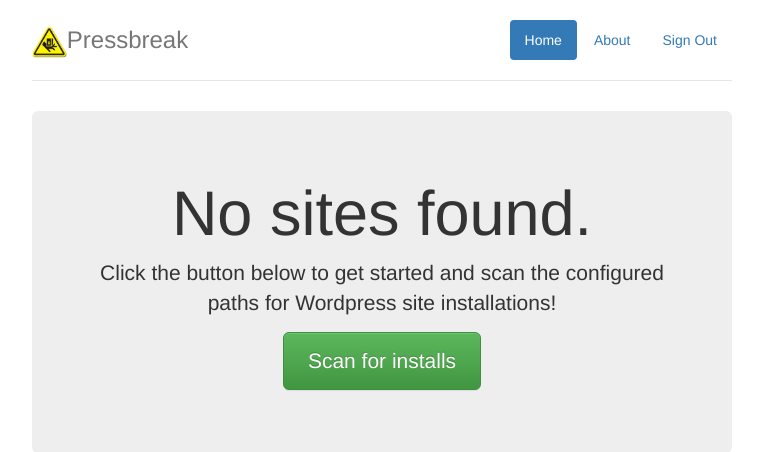
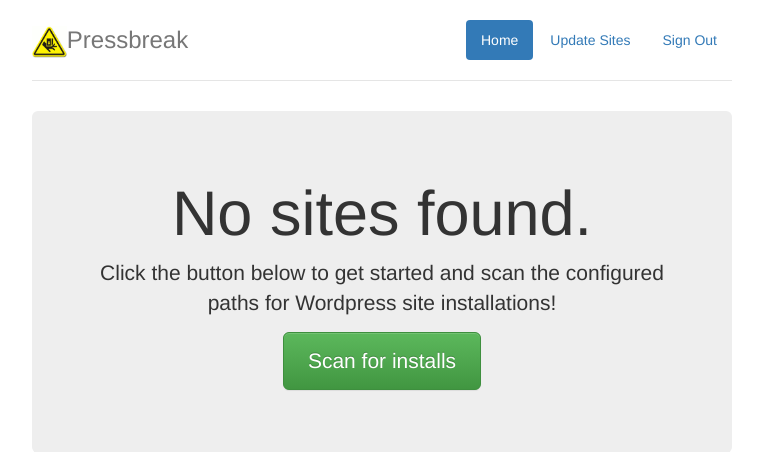
Before and after one commit to pressbreak/pressbreak, a PHP site: page /app.php in a window 1280 px wide. Shown: the top 452 px of the page, without its empty margins (258-1021 px from the left). Run offline with PHP 8.4, Linux system fonts and the light colour scheme; the visitor is signed in with stand-in values (Sample User, id 1); some libraries are stand-ins or nearby versions.

Commit message:
Added NavController for navbar controllering.

```diff
--- a/app.php
+++ b/app.php
@@ -39,10 +39,10 @@ Helper::initPage();
 <body>
   <div class="container">
     <div class="header clearfix">
-      <nav>
+      <nav ng-controller="NavController">
         <ul class="nav nav-pills pull-right">
-          <li role="presentation" class="active"><a href="#">Home</a></li>
-          <li role="presentation"><a href="#">About</a></li>
+          <li role="presentation" ng-class="getClass('/sites')"><a href="#/">Home</a></li>
+          <li role="presentation" ng-class="getClass('/sites/scan')"><a href="#/sites/scan">Update Sites</a></li>
           <li role="presentation"><a href="signout.php">Sign Out</a></li>
         </ul>
       </nav>
--- a/js/app.js
+++ b/js/app.js
@@ -29,7 +29,11 @@ pressbreakApp.config(['$routeProvider',
         templateUrl: 'partials/sites.html',
         controller: 'SitesController'
       }).
-      when('sites/:id/deploy', {
+      when('/sites/scan', {
+        templateUrl: 'partials/scan.html',
+        controller: 'ScanController'
+      }).
+      when('/sites/:id/deploy', {
         templateUrl: 'partials/site-deploy.html',
         controller: 'DeployController'
       }).
--- a/js/controllers.js
+++ b/js/controllers.js
@@ -23,3 +23,22 @@ pressbreakControllers.controller('SitesController', ['$scope', '$http',
   function($scope, $http) {
     // code
   }]);
+
+pressbreakControllers.controller('NavController', ['$scope', '$location',
+  function($scope, $location) {
+    $scope.getClass = function(path) {
+      if(path === '/sites') {
+        if($location.path() === '/sites') {
+          return "active";
+        } else {
+          return "";
+        }
+      }
+
+      if ($location.path().substr(0, path.length) === path) {
+        return "active";
+      } else {
+        return "";
+      }
+    }
+  }]);
```
